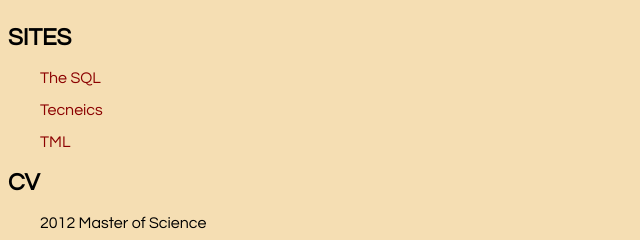
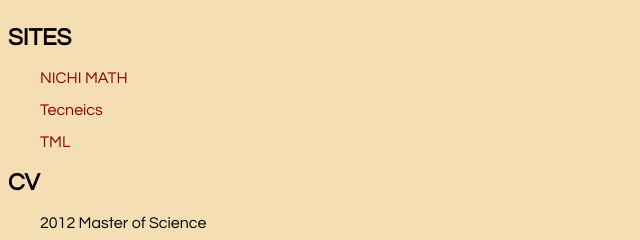
Before and after one commit to IKIX/NANYAKA, a plain HTML site: page index.html in a window 1280 px wide. Shown: the part 143-383 px from the top of the page, 0-640 px from the left. Drawn offline with nearby package versions, Linux system fonts and the light colour scheme.

Commit message:
add link to nichi math

```diff
--- a/index.html
+++ b/index.html
@@ -76,7 +76,7 @@
         <section id="site">
             <h1>SITES</h1>
             <article>
-                <a href="http://nanyaka.info/sql/"><p>The SQL</p></a>
+                <a href="http://nchy.nanyaka.info/"><p>NICHI MATH</p></a>
             </article>
             <article>
                 <a href="http://nanyaka.info/tecne/"><p>Tecneics</p></a>
```
